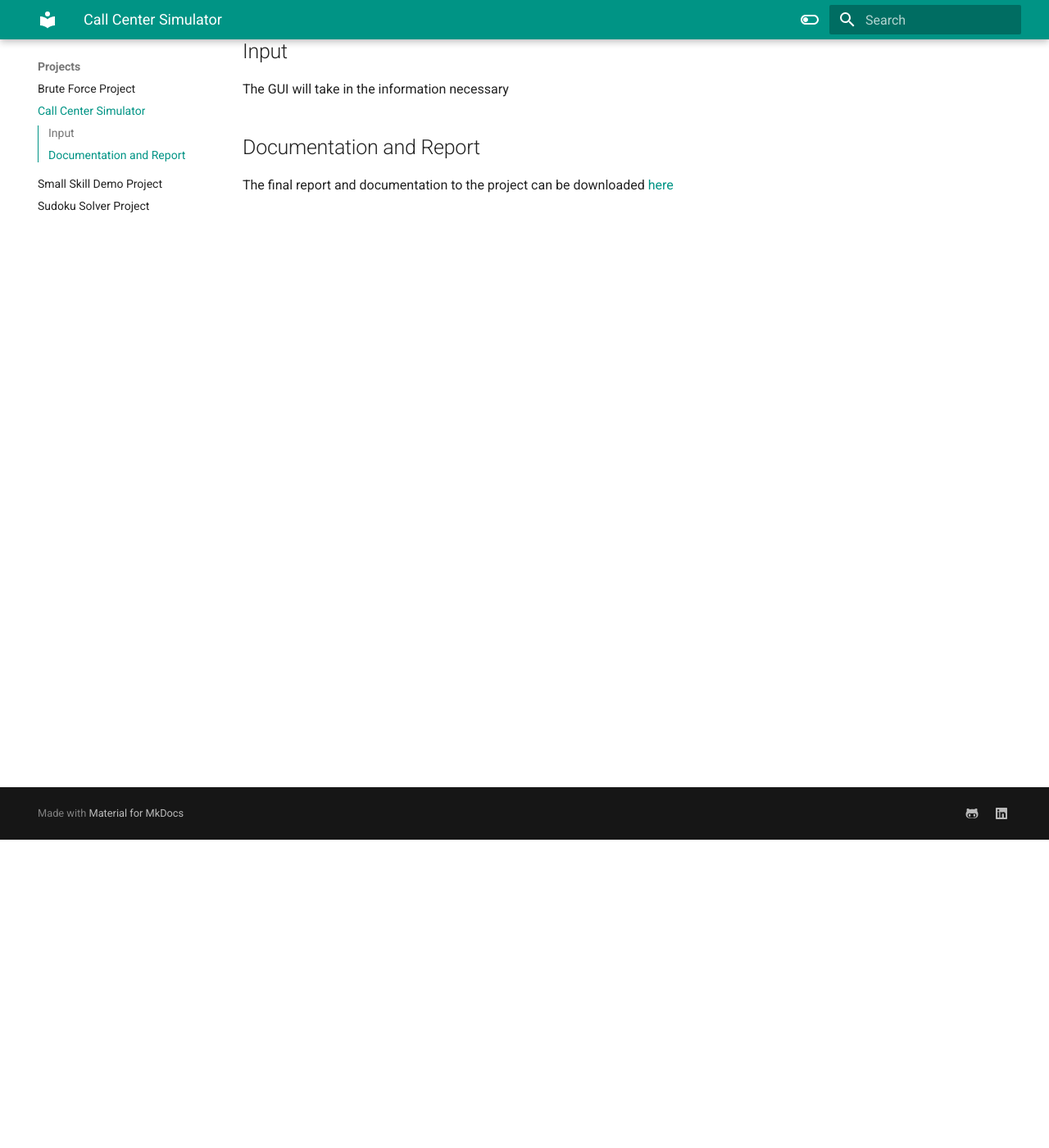
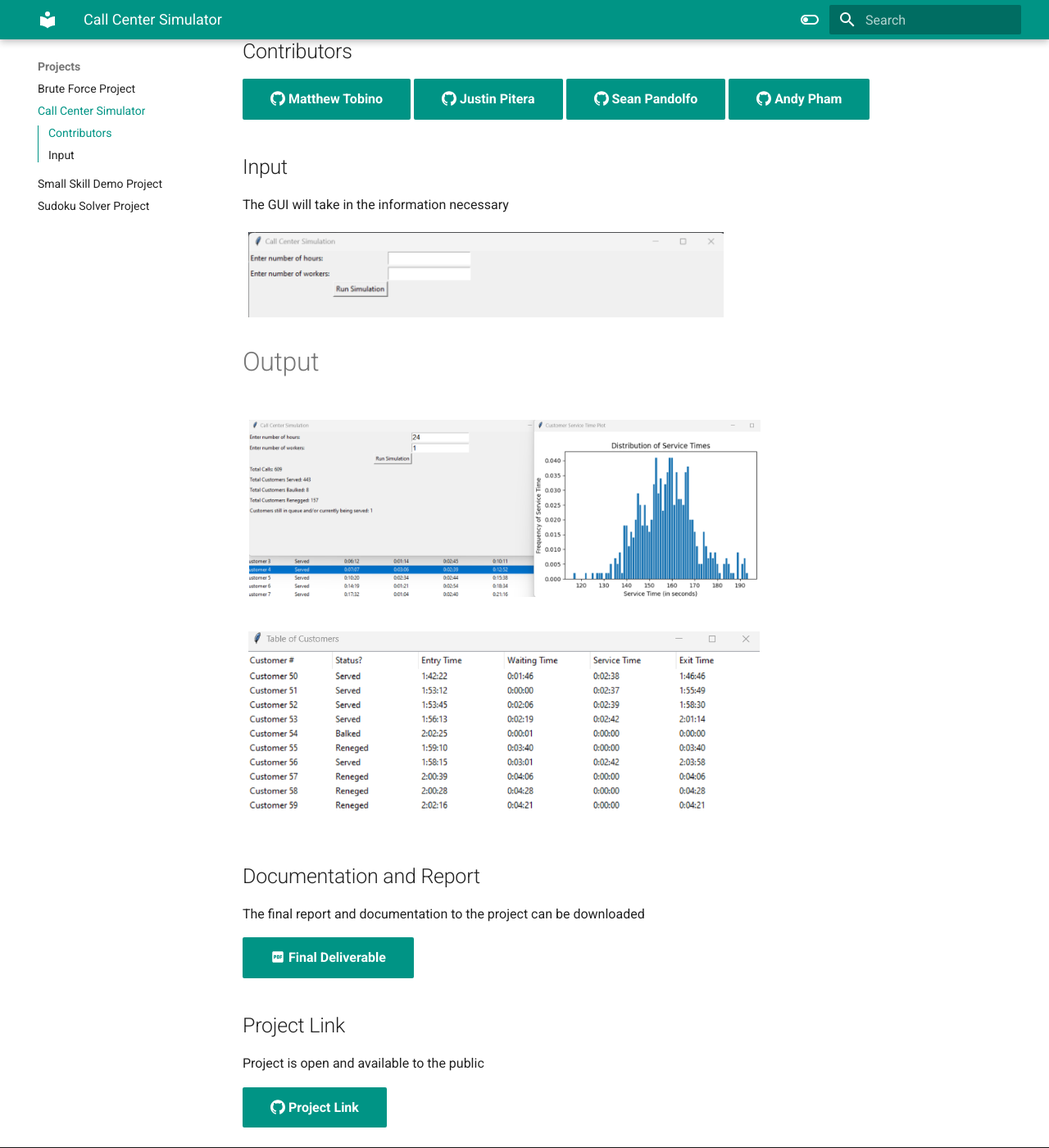
Before and after one commit to mtobino/Personal-Website, an MkDocs documentation site: the page built from docs/Projects/CallCenterProject.md, in a window 1280 px wide and 1400 px high, scrolled down 376 px. Shown: the whole window at 82% size. Built offline with MkDocs 1.6.1 and Material for MkDocs 9.7.7, drawn with Linux system fonts in a browser that asks for light colours.

Commit message:
Project page up to date

```diff
--- a/docs/Projects/CallCenterProject.md
+++ b/docs/Projects/CallCenterProject.md
@@ -1,9 +1,29 @@
 # Call Center Simulator
 The program will simulate a call center based on the information gathered from a data file. The program will output the data of a call center running for X amount of hours with Y number of servers. X and Y will be provided by the user in the GUI. The data output will include the number of callers within X hours, the number of callers who were successfully served, the number of callers who balked, the number of callers who reneged, and the number of callers still in the queue by the end of the simulation. The program will also generate a Poisson distribution of the service times of the callers and a table to better show which callers left the queue early and why they did so.
+
+## Contributors
+[:simple-github: Matthew Tobino](https://github.com/mtobino){ .md-button .md-button--primary }
+[:simple-github: Justin Pitera](https://github.com/justinpitera){ .md-button .md-button--primary }
+[:simple-github: Sean Pandolfo](https://github.com/BunColo){ .md-button .md-button--primary }
+[:simple-github: Andy Pham](https://github.com/Phamandy2000){ .md-button .md-button--primary }
 
 ## Input
 The GUI will take in the information necessary
 
+![GUI Input Image](../img/GUIInput.png)
+
+# Output
+![GUI Output Image](../img/GUIOutput.png)
+
+![GUI Table Image](../img/GUITable.png)
 
 ## Documentation and Report
-The final report and documentation to the project can be downloaded [here](../pdfs/Call%20Center%20Deliverable.pdf)
+The final report and documentation to the project can be downloaded
+
+[:material-file-pdf-box: Final Deliverable](../pdfs/Call%20Center%20Deliverable.pdf){ .md-button .md-button--primary }
+
+
+## Project Link
+Project is open and available to the public
+
+[:simple-github: Project Link](https://github.com/mtobino/call-center-simulator){ .md-button .md-button--primary }
```
Also changed, not shown: docs/Projects/BruteForcePage.md (+9 -3 lines), docs/Projects/ECProject.md (+3 -1 lines), docs/Projects/SudokuSolverPage.md (+3 -1 lines), docs/img/GUIInput.png (added), docs/img/GUIOutput.png (added), docs/img/GUITable.png (added).
